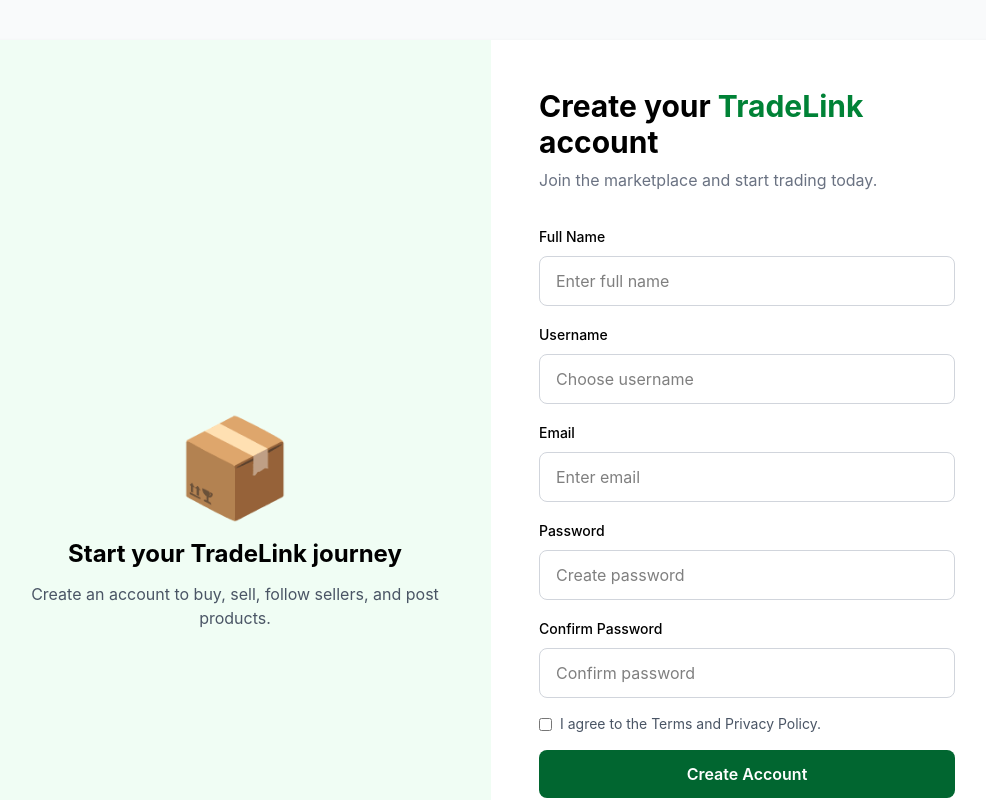
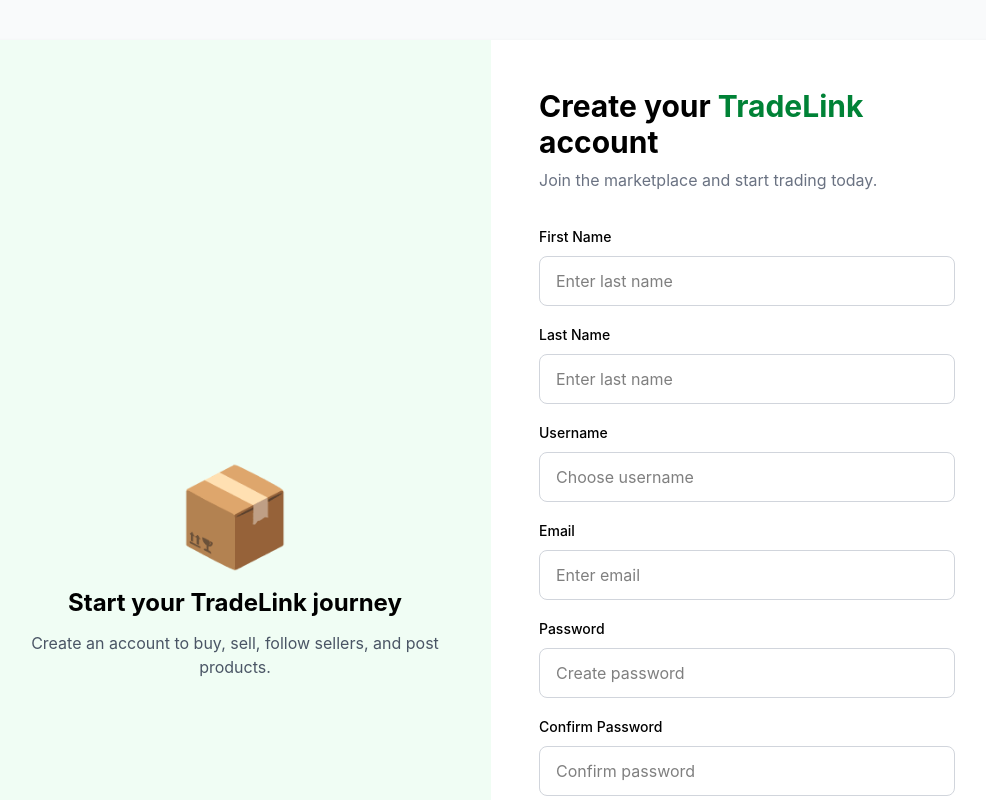
Before and after one commit to kiruikibet/Tradelink-frontend-system, a React (Vite) app: page /register in a window 1280 px wide. Shown: the top 800 px of the page, without its empty margins (149-1135 px from the left). Built offline with nearby package versions, Linux system fonts and the light colour scheme.

Commit message:
fixed the Authorization/Authentication API

```diff
--- a/src/context/AuthContext.jsx
+++ b/src/context/AuthContext.jsx
@@ -1,30 +1,33 @@
 import { createContext, useContext, useEffect, useState } from "react";
 import { getProfile, loginUser, registerUser } from "../services/api";
+import { useNavigate, } from "react-router-dom";
 
 const AuthContext = createContext();
+
 
 export function AuthProvider({ children }) {
   const [user, setUser] = useState(null);
   const [loading, setLoading] = useState(true);
 
- async function login(username, password) {
-  await loginUser(username, password);
+ async function login(username_or_email, password) {
+  await loginUser(username_or_email, password);
 
   const profile = await getProfile();
   console.log("PROFILE RESPONSE:", profile);
 
   setUser(profile.user);
-}
+  }
 
-  async function register(username, email, password) {
-    await registerUser(username, email, password);
-    await login(username, password);
+  async function register(username,first_name,last_name, email, password) {
+    await registerUser(username,first_name,last_name, email, password);
+    await login(email, password);
   }
 
   function logout() {
     localStorage.removeItem("access");
     localStorage.removeItem("refresh");
     setUser(null);
+    console.log("user Loged out");
   }
 
   useEffect(() => {
--- a/src/pages/public/Register.jsx
+++ b/src/pages/public/Register.jsx
@@ -7,7 +7,8 @@
   const { register } = useAuth();
   const navigate= useNavigate();
   const [formData, setFormData] = useState({
-    fullName: '',
+    first_name:'',
+    last_name:'',
     username: '',
     email: '',
     password: '',
@@ -15,10 +16,20 @@
     agreeTerms: false,
   });
   const [error, setError] = useState('');
+
+  const capitalize=(word)=>{
+  return word.charAt(0).toUpperCase() + word.slice(1).toLowerCase();
+}
+
 const handleChange = (e) => {
+  const { name, value } = e.target;
+
   setFormData({
     ...formData,
-      [e.target.name]: e.target.value,
+    [name]:
+      name === "first_name" || name === "last_name"
+        ? capitalize(value)
+        : value,
   });
 };
 
@@ -37,7 +48,7 @@
   }
 
   try {
-    await register(formData.username, formData.email, formData.password);
+    await register(formData.username,formData.first_name,formData.last_name,formData.email, formData.password);
     navigate("/");
   } catch (error) {
     setError(error.message);
@@ -72,17 +83,30 @@
 
           <form className="mt-8 space-y-4" onSubmit={handleRegister}>
             <div>
-              <label className="text-sm font-medium">Full Name</label>
+              <label className="text-sm font-medium">First Name</label>
               <input
                 required
-                name="fullName"
-                value={formData.fullName}
+                name="first_name"
+                value={formData.first_name}
                 onChange={handleChange}
                 type="text"
-                placeholder="Enter full name"
+                placeholder="Enter last name"
                 className="mt-2 w-full border border-gray-300 rounded-lg px-4 py-3 outline-none focus:border-green-700"
               />
             </div>
+                        <div>
+              <label className="text-sm font-medium">Last Name</label>
+              <input
+                required
+                name="last_name"
+                value={formData.last_name}
+                onChange={handleChange}
+                type="text"
+                placeholder="Enter last name"
+                className="mt-2 w-full border border-gray-300 rounded-lg px-4 py-3 outline-none focus:border-green-700"
+              />
+            </div>
+
 
             <div>
               <label className="text-sm font-medium">Username</label>
--- a/src/pages/user/Profile.jsx
+++ b/src/pages/user/Profile.jsx
@@ -3,13 +3,19 @@
 import {ProfileProductGrid} from "../../components/products/ProductGrid";
 import { products } from "../../data/products";
 import { useAuth } from "../../context/AuthContext";
+import { useNavigate } from "react-router-dom";
 
 function Profile() {
+  const navigate= useNavigate();
 
-const { user, loading } = useAuth();
+const { user, loading, logout } = useAuth();
 
 if (loading) return <h2>Loading...</h2>;
 if (!user) return <h2>Please login first.</h2>;
+ function handlelogout(){
+   logout();
+   navigate("/");
+ }
 
 const profileUser = {
   name: user.username,
@@ -76,6 +82,7 @@
                 <Stat number={profileUser.rating} label="Rating" />
                 <Stat number={profileUser.sold} label="Products Sold" />
               </div>
+               <button onClick={handlelogout}>Logout</button>
             </div>
           </div>
 
--- a/src/services/api.js
+++ b/src/services/api.js
@@ -1,30 +1,35 @@
 const BASE_URL = "http://127.0.0.1:8000/api/auth";
 
-export async function registerUser(username, email, password) {
+export async function registerUser(username,first_name,last_name, email, password) {
   const response = await fetch(`${BASE_URL}/register/`, {
     method: "POST",
     headers: {
       "Content-Type": "application/json",
     },
-    body: JSON.stringify({ username, email, password }),
+    body: JSON.stringify({ username,first_name,last_name,email, password }),
   });
 
   const data = await response.json();
 
   if (!response.ok) {
-    throw new Error("Registration failed");
-  }
+  throw new Error(
+    data.username?.[0] ||
+    data.email?.[0] ||
+    data.password?.[0] ||
+    "Registration failed"
+  );
+}
 
   return data;
 }
 
-export async function loginUser(username, password) {
+export async function loginUser(username_or_email, password) {
   const response = await fetch(`${BASE_URL}/login/`, {
     method: "POST",
     headers: {
       "Content-Type": "application/json",
     },
-    body: JSON.stringify({ username, password }),
+    body: JSON.stringify({ username_or_email, password }),
   });
 
   const data = await response.json();
```
Lines whose indentation alone changed are shown as unchanged.
